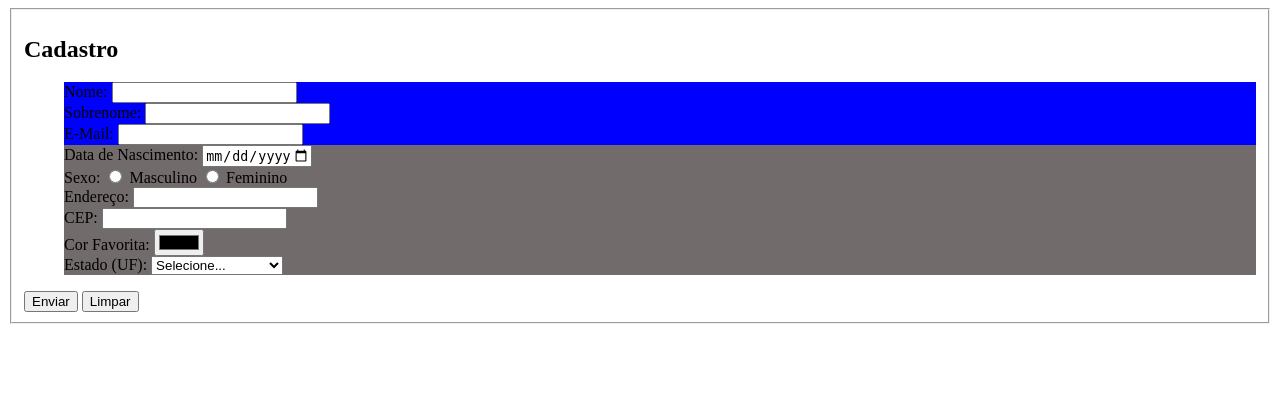
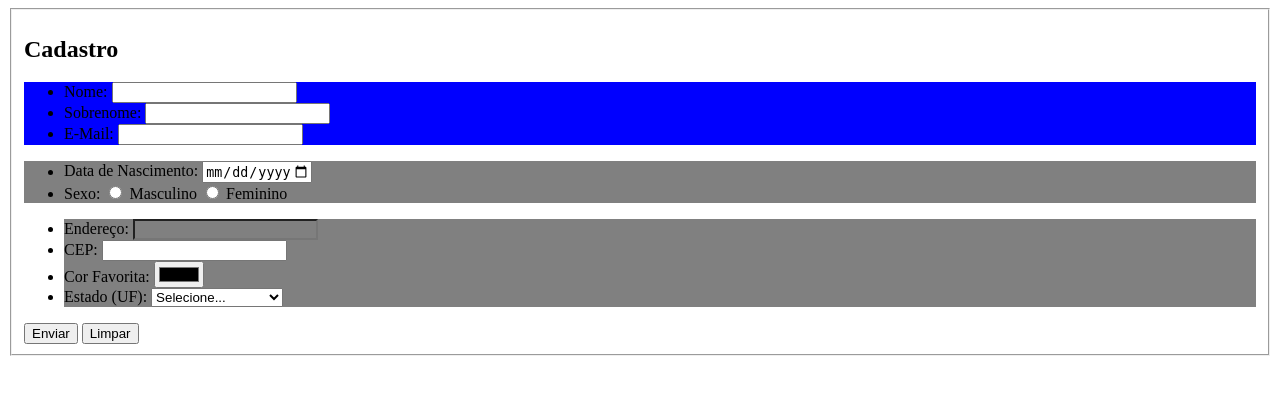
Before and after one commit to MisaelSarda/5.-PROGRAMACAO-WEB-I, a PHP site: the page made by 4.AULA4/PRÁTICA 1.html in a window 1280 px wide. Shown: the top 395 px of the page. Run offline with PHP 8.4, Linux system fonts and the light colour scheme.

Commit message:
PRÁTICA 1

```diff
--- a/4.AULA4/PRÁTICA 1.html
+++ b/4.AULA4/PRÁTICA 1.html
@@ -9,6 +9,7 @@
   <form action="pratica4.html" method="post">
     <fieldset class="pessoa">
       <h2>Cadastro</h2>
+     <div id="dados">
       <ul>
         <li id="dados">
           <label for="nome">Nome:</label>
@@ -24,7 +25,11 @@
           <label for="email">E-Mail:</label>
           <input type="email" id="email" name="email" required>
         </li>
+      </ul>
+    </div>
 
+    <div id="campo">
+        <ul>
         <li id="campo">
           <label for="data_nasc">Data de Nascimento:</label>
           <input type="date" id="data_nascimento" name="data_nascimento" min="1920-01-01" max="2024-01-01">
@@ -37,7 +42,11 @@
           <input type="radio" id="sexo_feminino" name="sexo" value="2">
           <label for="sexo_feminino">Feminino</label>
         </li>
+      </ul>
+      </div>
 
+      <div>
+        <ul>
         <li id="endereco">
           <label for="endereco">Endereço:</label>
           <input type="text" id="endereco" name="endereco" maxlength="200">
@@ -63,6 +72,8 @@
           </select>
         </li>
       </ul>
+      </div>
+
       <input type="submit" value="Enviar">
       <input type="reset" value="Limpar">
     </fieldset>
--- a/4.AULA4/PRÁTICA1.css
+++ b/4.AULA4/PRÁTICA1.css
@@ -1,18 +1,13 @@
- li#dados{
+
+#dados {
+
     background-color: blue;
- }
-
-
- li#campo {
-    background-color: rgb(114, 107, 107);
 }
 
-li#endereco {
-    background-color: rgb(114, 107, 107);
+#campo{
+    background-color: gray;
 }
 
-li{
-    list-style: none;
-    margin: 0;
-    padding: 0;
+#endereco {
+    background-color: gray;
 }
```
